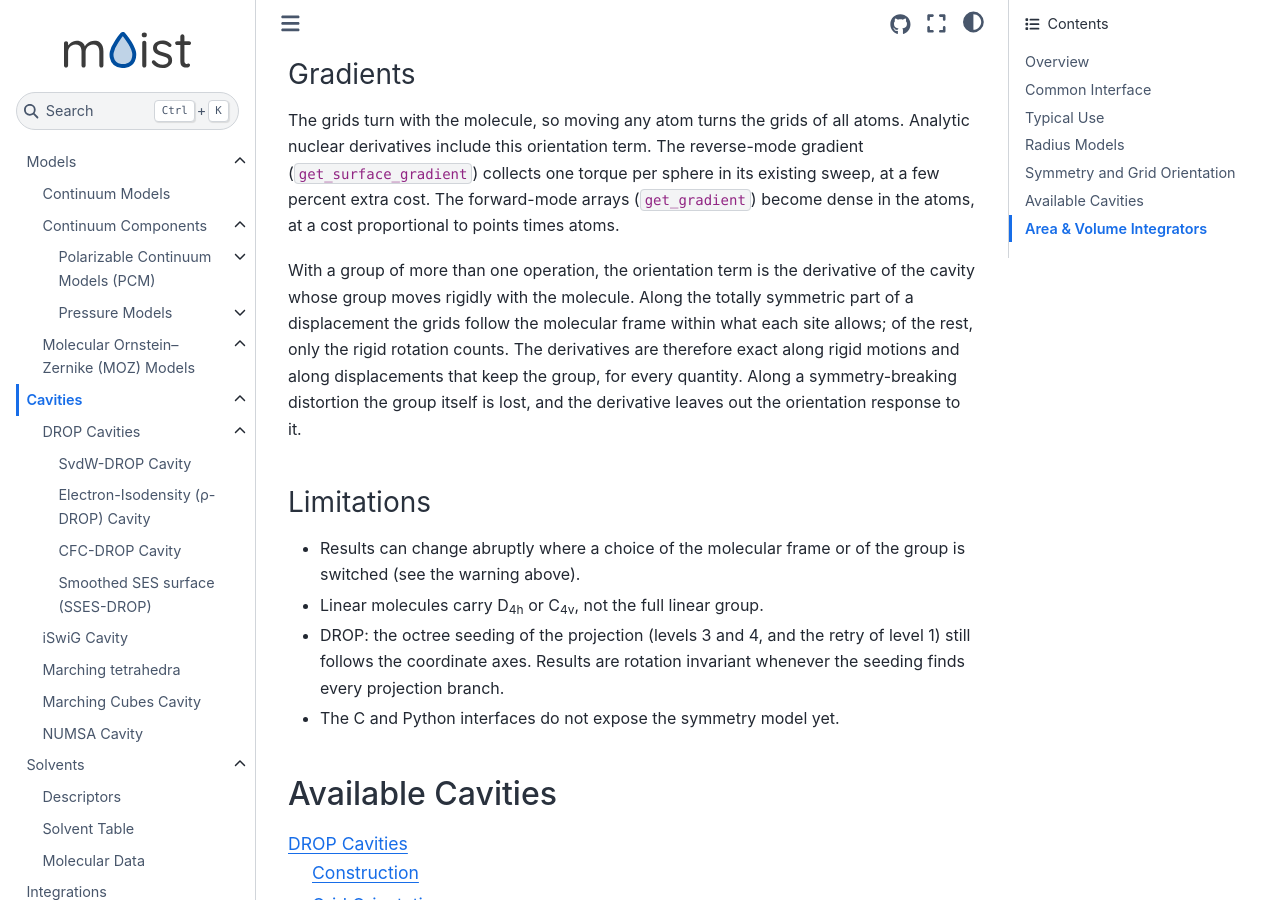
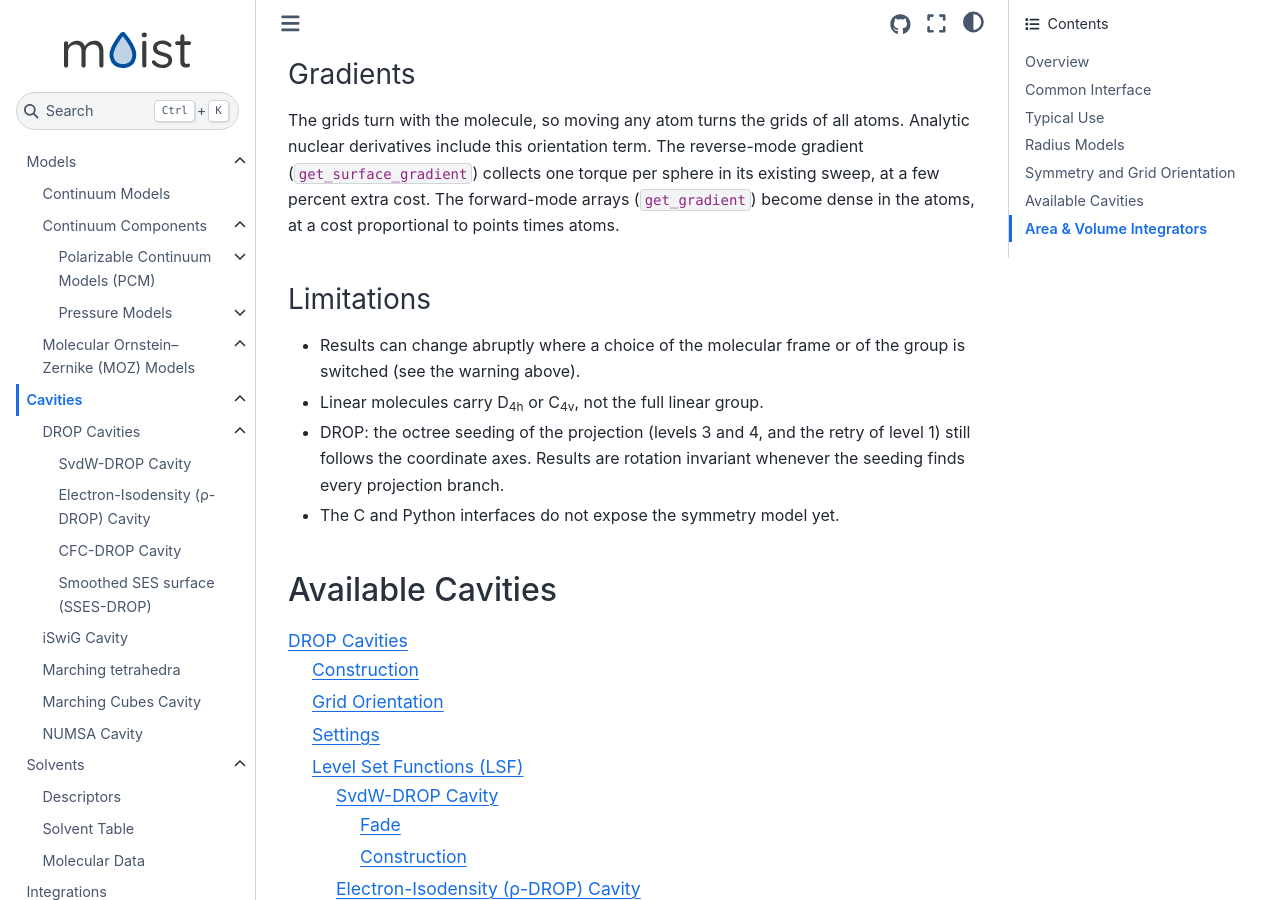
Before and after one commit to lukaswittmann/moist, a Sphinx documentation site: the page built from docs/cavities/index.rst, in a window 1280 px wide and 900 px high, scrolled down 8666 px. Built offline with Sphinx 7.4.7 and the Sphinx Book theme 1.1.4, drawn with Linux system fonts in a browser that asks for light colours; pages that are not in the unit, such as notebooks, are missing from menus.

Commit message:
Small fixes

```diff
--- a/docs/cavities/index.rst
+++ b/docs/cavities/index.rst
@@ -360,11 +360,6 @@ Analytic nuclear derivatives include this orientation term.
 The reverse-mode gradient (``get_surface_gradient``) collects one torque per sphere in its existing sweep, at a few percent extra cost.
 The forward-mode arrays (``get_gradient``) become dense in the atoms, at a cost proportional to points times atoms.
 
-With a group of more than one operation, the orientation term is the derivative of the cavity whose group moves rigidly with the molecule.
-Along the totally symmetric part of a displacement the grids follow the molecular frame within what each site allows; of the rest, only the rigid rotation counts.
-The derivatives are therefore exact along rigid motions and along displacements that keep the group, for every quantity.
-Along a symmetry-breaking distortion the group itself is lost, and the derivative leaves out the orientation response to it.
-
 Limitations
 ~~~~~~~~~~~
 
```
Also changed, not shown: 12 other files.
